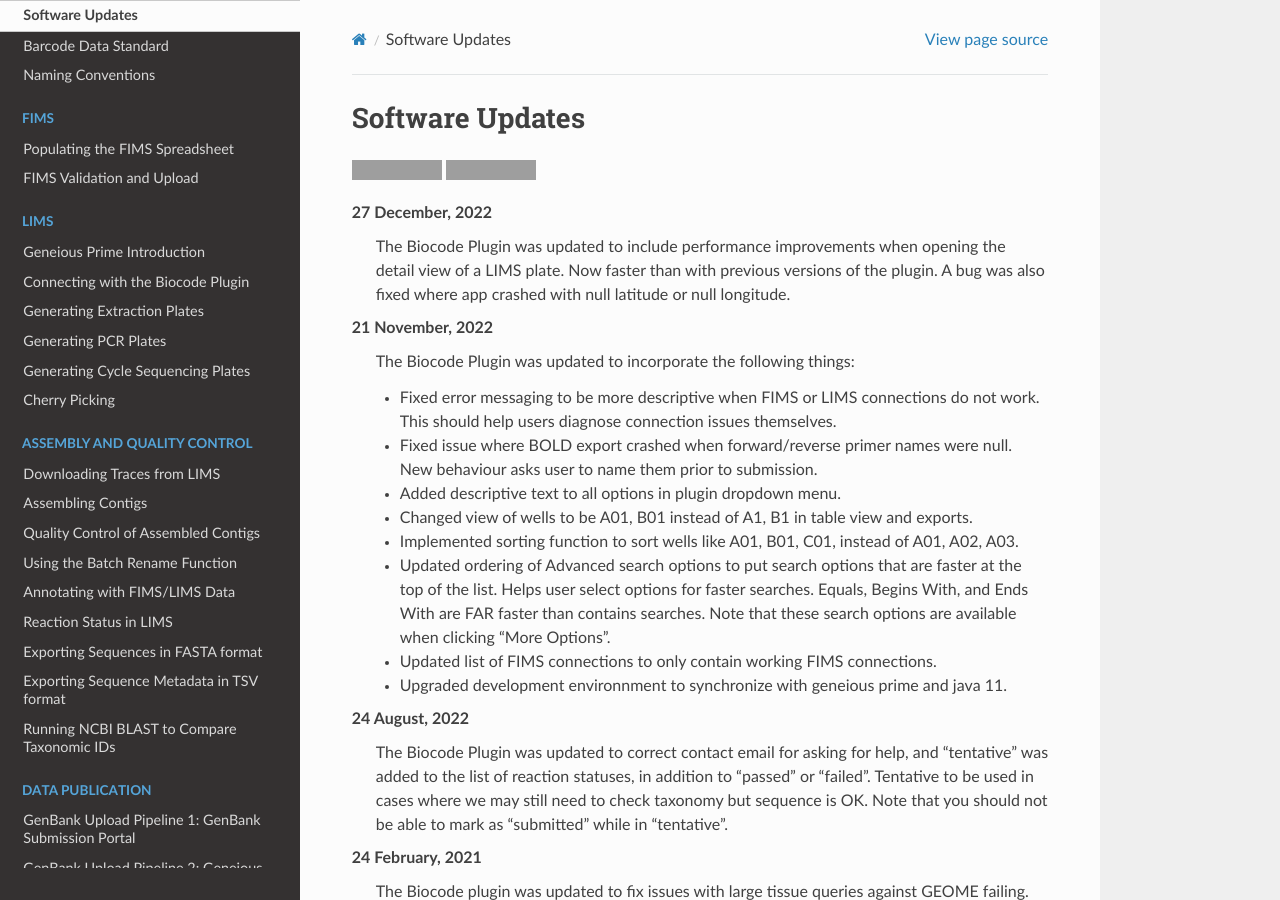
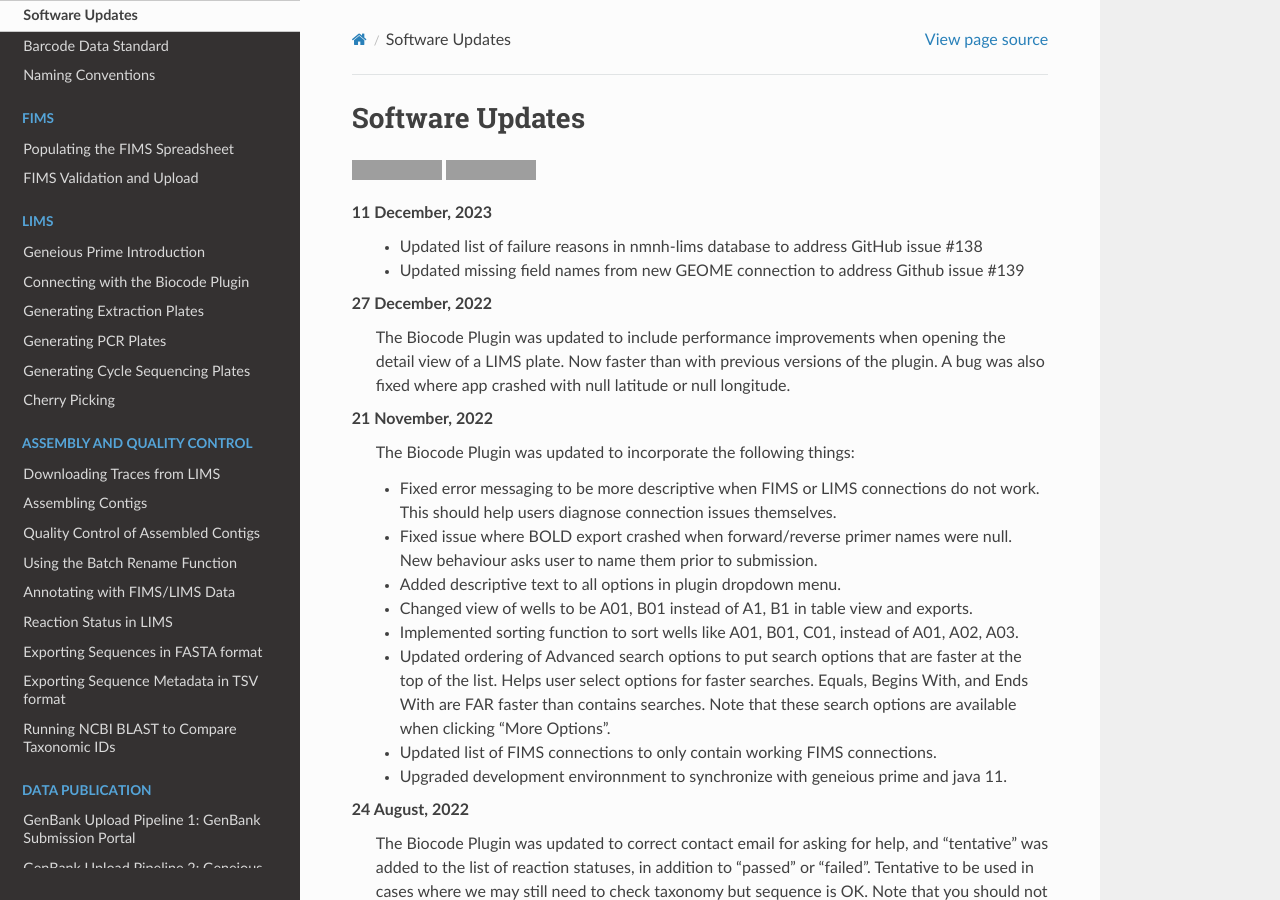
Before and after one commit to SIBarcodeNetwork/ReadtheDocsMaster, a Sphinx documentation site: the page built from Docs/software_updates.rst, in a window 1280 px wide and 900 px high. Built offline with Sphinx 7.4.7 and the Read the Docs theme 2.0.0, drawn with Linux system fonts in a browser that asks for light colours; grey boxes are pictures that could not be loaded.

Commit message:
Update software_updates.rst
added description of plugin updates

```diff
--- a/Docs/software_updates.rst
+++ b/Docs/software_updates.rst
@@ -9,6 +9,9 @@
 .. image:: https://img.shields.io/badge/GenBank%20Upload%20Plugin%20Version-1.7.0-green.svg
     :target: https://assets.geneious.com/plugins/GenbankSubmission_1_7_0.gplugin
 
+11 December, 2023
+	* Updated list of failure reasons in nmnh-lims database to address GitHub issue #138
+	* Updated missing field names from new GEOME connection to address Github issue #139
 27 December, 2022
 	The Biocode Plugin was updated to include performance improvements when opening the detail view of a LIMS plate. Now faster than with previous versions of the plugin. A bug was also fixed where app crashed with null latitude or null longitude.
 
```
